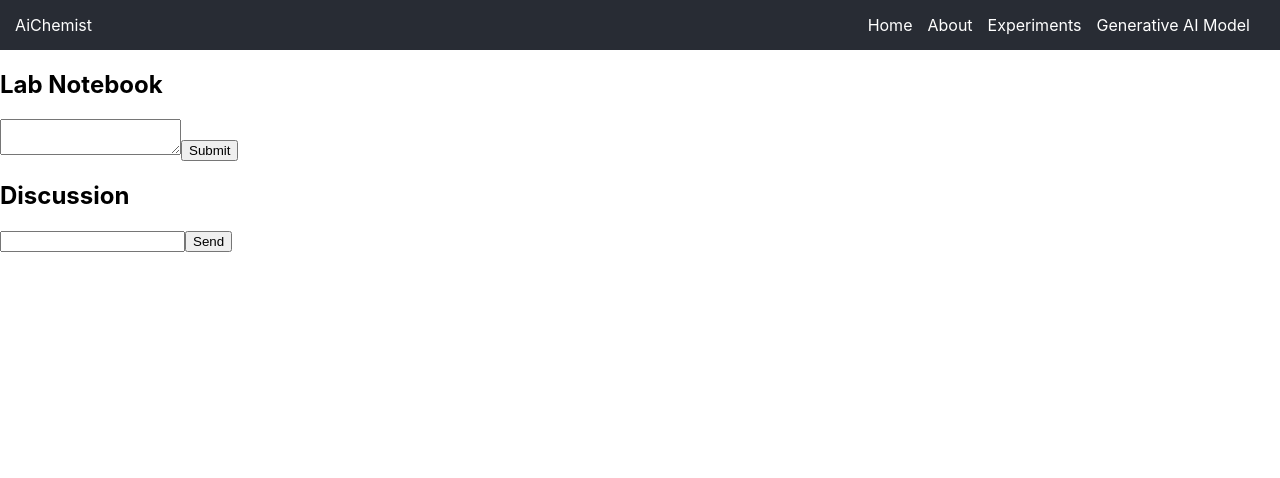
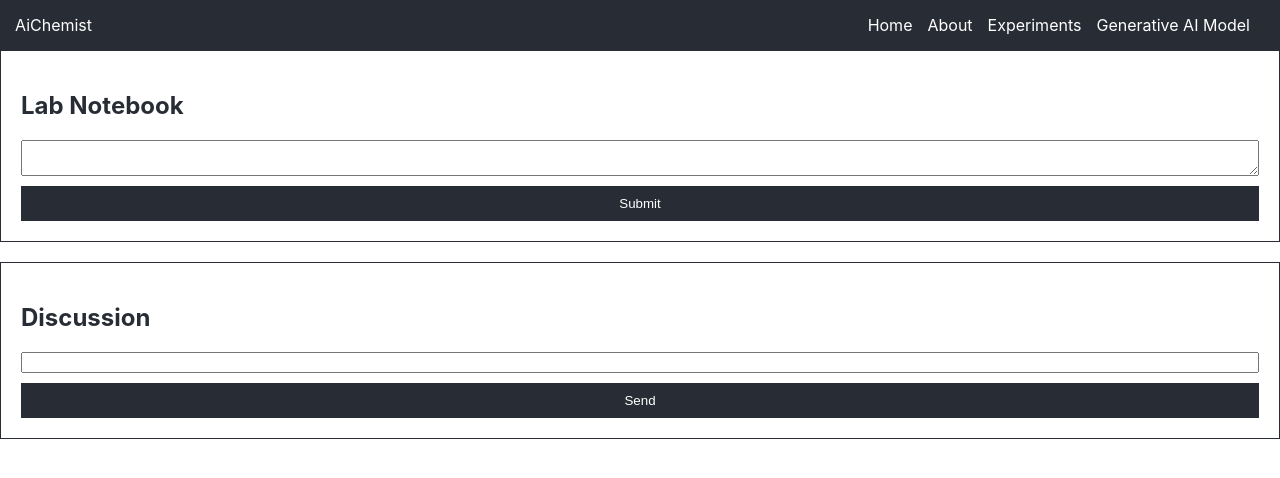
Before and after one commit to alensonyjoseph/AiChemist, a React (Create React App) app in the folder frontend/: page /experiments/1/collaborate in a window 1280 px wide. Shown: the top 478 px of the page. Built offline with nearby package versions, Linux system fonts and the light colour scheme.

Commit message:
some fixes

```diff
--- a/frontend/src/components/ExperimentCollaboration.js
+++ b/frontend/src/components/ExperimentCollaboration.js
@@ -1,4 +1,40 @@
 import React, { useState } from 'react';
+import styled from 'styled-components';
+
+const CollaborationContainer = styled.div`
+    display: flex;
+    flex-direction: column;
+    gap: 20px;
+`;
+
+const CollaborationSection = styled.div`
+    border: 1px solid #282c34;
+    padding: 20px;
+`;
+
+const CollaborationTitle = styled.h2`
+    color: #282c34;
+`;
+
+const CollaborationForm = styled.form`
+    display: flex;
+    flex-direction: column;
+    gap: 10px;
+`;
+
+const CollaborationButton = styled.button`
+    color: white;
+    background-color: #282c34;
+    border: none;
+    padding: 10px 20px;
+    cursor: pointer;
+    transition-duration: 0.4s;
+
+    &:hover {
+        background-color: #61dafb;
+        color: black;
+    }
+`;
 
 const ExperimentCollaboration = () => {
     const [notebookEntry, setNotebookEntry] = useState('');
@@ -19,35 +55,35 @@ const ExperimentCollaboration = () => {
     };
 
     return (
-        <div className="experiment-collaboration">
-            <div className="lab-notebook">
-                <h2>Lab Notebook</h2>
-                <form onSubmit={handleNotebookSubmit}>
+        <CollaborationContainer className="experiment-collaboration">
+            <CollaborationSection className="lab-notebook">
+                <CollaborationTitle>Lab Notebook</CollaborationTitle>
+                <CollaborationForm onSubmit={handleNotebookSubmit}>
                     <textarea
                         value={notebookEntry}
                         onChange={(e) => setNotebookEntry(e.target.value)}
                     />
-                    <button type="submit">Submit</button>
-                </form>
+                    <CollaborationButton type="submit">Submit</CollaborationButton>
+                </CollaborationForm>
                 {notebookEntries.map((entry, index) => (
                     <p key={index}>{entry}</p>
                 ))}
-            </div>
-            <div className="discussion">
-                <h2>Discussion</h2>
-                <form onSubmit={handleDiscussionSubmit}>
+            </CollaborationSection>
+            <CollaborationSection className="discussion">
+                <CollaborationTitle>Discussion</CollaborationTitle>
+                <CollaborationForm onSubmit={handleDiscussionSubmit}>
                     <input
                         type="text"
                         value={discussionMessage}
                         onChange={(e) => setDiscussionMessage(e.target.value)}
                     />
-                    <button type="submit">Send</button>
-                </form>
+                    <CollaborationButton type="submit">Send</CollaborationButton>
+                </CollaborationForm>
                 {discussionMessages.map((message, index) => (
                     <p key={index}>{message}</p>
                 ))}
-            </div>
-        </div>
+            </CollaborationSection>
+        </CollaborationContainer>
     );
 };
 
```
Also changed, not shown: 2 other files (tests, documents, lock files or other folders).
